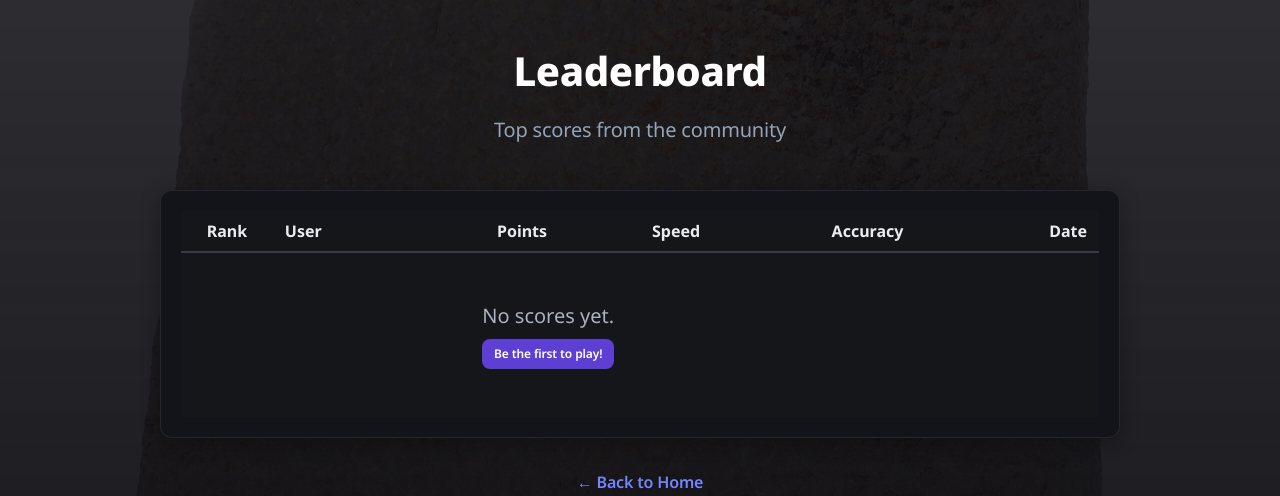
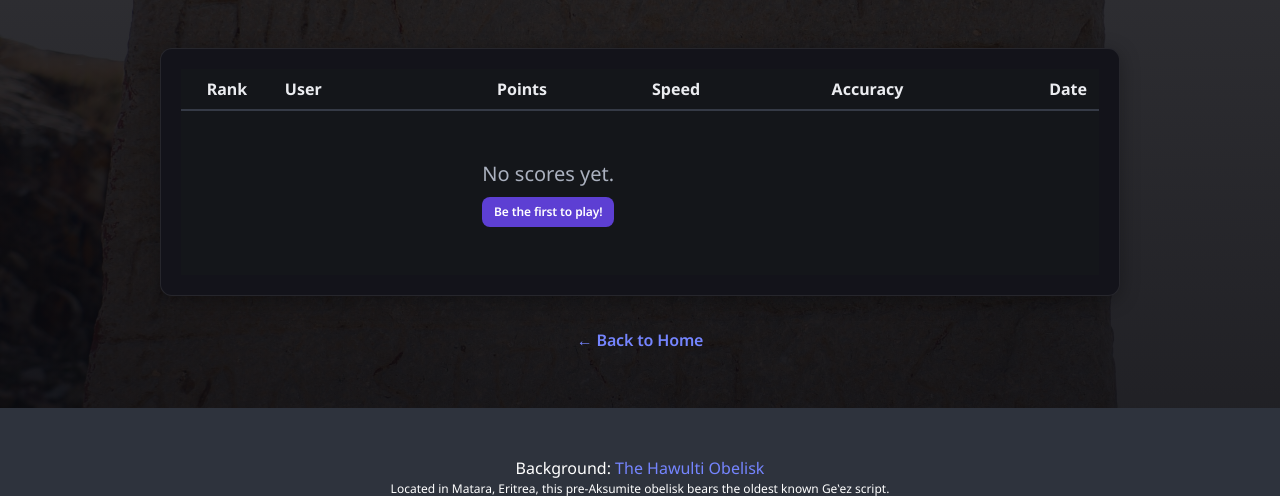
Before and after one commit to osscameroon/lewa, a Django app: page /leaderboard in a window 1280 px wide. Shown: the part 53-549 px from the top of the page. Run offline with Django 5.2, Linux system fonts and the light colour scheme; data that the repository does not hold is empty; some libraries are stand-ins or nearby versions.

Commit message:
fix: H025's and H021's

```diff
--- a/lewa/core/templates/core/index.html
+++ b/lewa/core/templates/core/index.html
@@ -40,10 +40,6 @@
                         </span>
                         <span>Learn Pronunciation</span>
                     </a>
-                </div>
-            </div>
-        </div>
-    </div>
                 </div>
             </div>
         </div>
--- a/lewa/core/templates/core/leaderboard.html
+++ b/lewa/core/templates/core/leaderboard.html
@@ -1,22 +1,22 @@
 {% extends "base.html" %}
 {% block content %}
+    <style>
+        .col-rank { width: 10%; }
+        .col-date { width: 20%; }
+    </style>
     <section class="section">
         <div class="container is-max-desktop">
-            <div class="has-text-centered mb-6">
-                <h1 class="title is-2">Leaderboard</h1>
-                <p class="subtitle is-5 has-text-grey mt-5">Top scores from the community</p>
-            </div>
             <div class="box">
                 <div class="table-container">
                     <table class="table is-fullwidth is-striped is-hoverable">
                         <thead>
                             <tr>
-                                <th class="has-text-centered" style="width: 10%;">Rank</th>
+                                <th class="has-text-centered col-rank">Rank</th>
                                 <th>User</th>
                                 <th class="has-text-right">Points</th>
                                 <th class="has-text-right">Speed</th>
                                 <th class="has-text-right">Accuracy</th>
-                                <th class="has-text-right" style="width: 20%;">Date</th>
+                                <th class="has-text-right col-date">Date</th>
                             </tr>
                         </thead>
                         <tbody>
```
Lines whose indentation alone changed are shown as unchanged.
